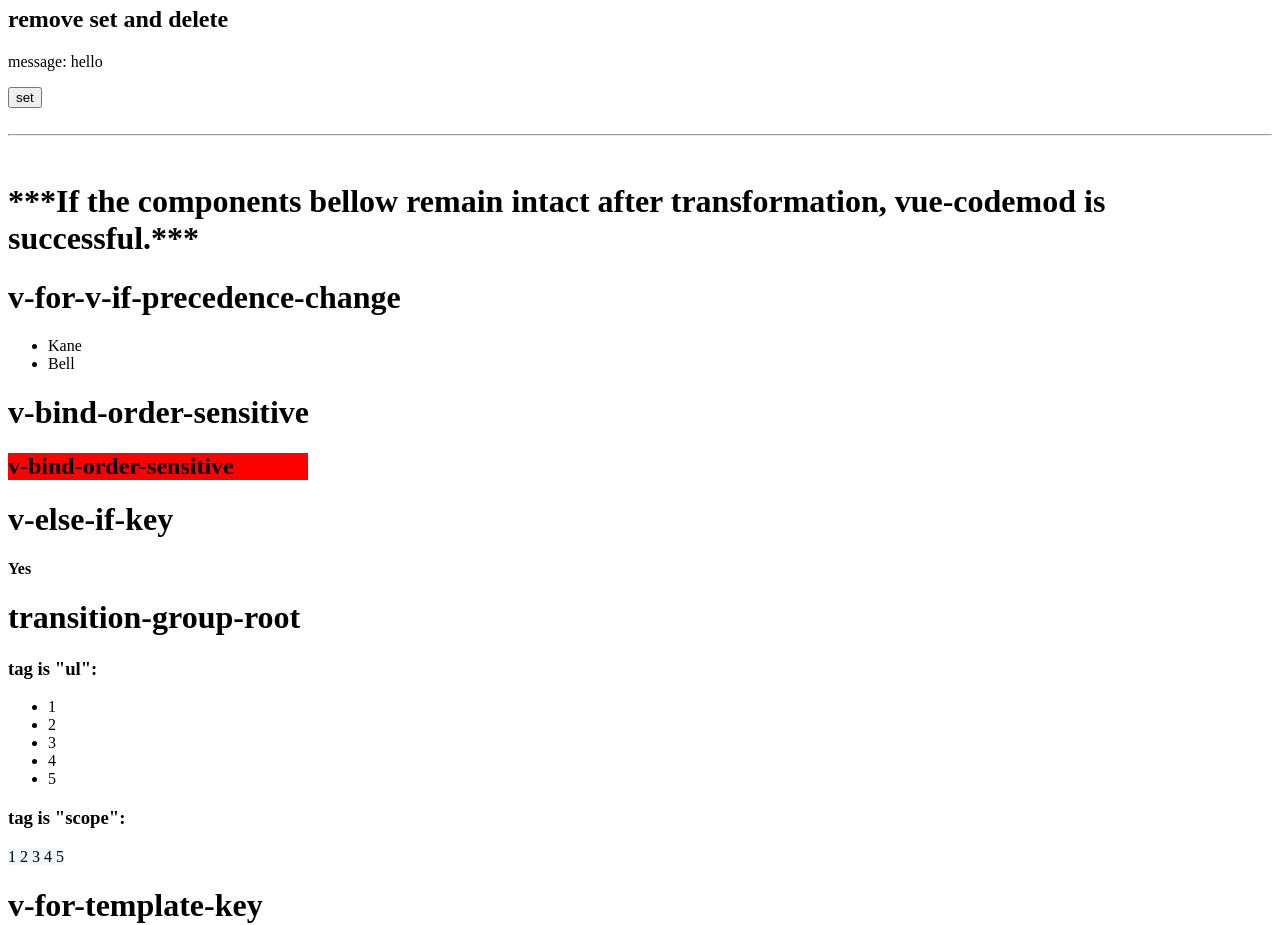
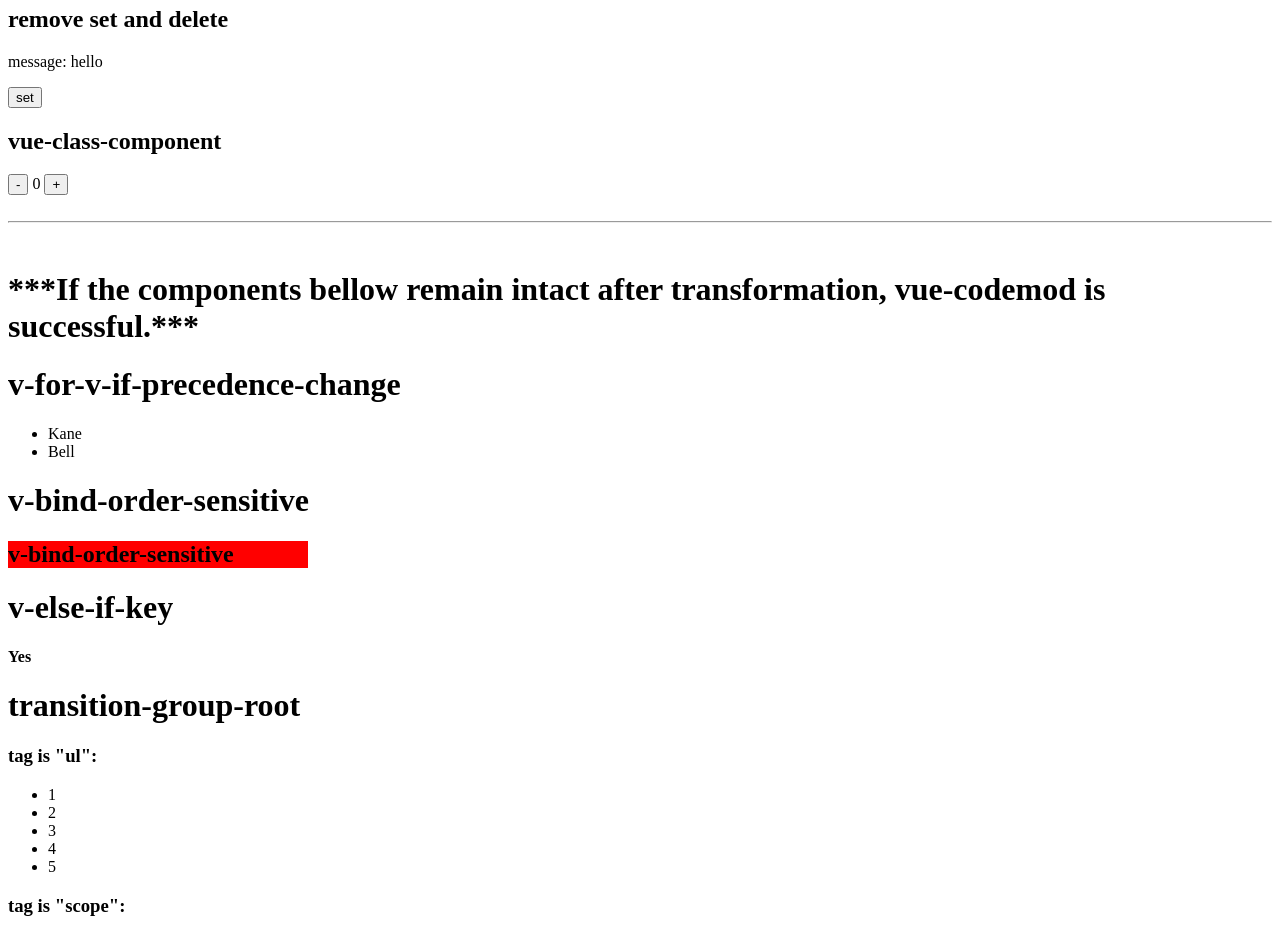
Before and after one commit to 2kjiejie/codemod-demo, a Vue app: page /transformations in a window 1280 px wide. Shown: the part 1020-1945 px from the top of the page. Built offline with nearby package versions, Linux system fonts and the light colour scheme.

Commit message:
vue-class-component

```diff
--- a/package.json
+++ b/package.json
@@ -9,7 +9,8 @@
   "dependencies": {
     "@vue/composition-api": "^1.0.0-rc.12",
     "core-js": "^3.6.5",
-    "vue": "^2.6.11"
+    "vue": "^2.6.11",
+    "vue-class-component": "^7.2.6"
   },
   "devDependencies": {
     "@vue/cli-plugin-babel": "~4.5.0",
--- /dev/null
+++ b/src/components/vue-class-component.vue
@@ -0,0 +1,33 @@
+<template>
+  <div>
+    <h2>vue-class-component</h2>
+    <button v-on:click="decrement">-</button>
+    {{ count }}
+    <button v-on:click="increment">+</button>
+  </div>
+</template>
+
+<script>
+import Vue from 'vue'
+import Component from 'vue-class-component'
+
+// Define the component in class-style
+@Component
+export default class Counter extends Vue {
+  // Class properties will be component data
+  count = 0
+
+  // Methods will be component methods
+  increment() {
+    this.count++
+  }
+
+  decrement() {
+    this.count--
+  }
+}
+</script>
+
+<style scoped>
+
+</style>
--- a/src/views/transformations.vue
+++ b/src/views/transformations.vue
@@ -8,6 +8,9 @@
     <new_directive_api></new_directive_api>
     <remove_contextual_h_from_render></remove_contextual_h_from_render>
     <remove_set_and_delete></remove_set_and_delete>
+
+
+    <vue-class-component></vue-class-component>
   </div>
 </template>
 
@@ -19,9 +22,11 @@ import import_composition_api_from_vue from "@/components/import_composition_api
 import new_directive_api from "@/components/new_directive_api";
 import remove_contextual_h_from_render from "@/components/remove_contextual_h_from_render";
 import remove_set_and_delete from "@/components/remove_set_and_delete";
+import VueClassComponent from "../components/vue-class-component";
 export default {
   name: "transformations",
   components:{
+    VueClassComponent,
     import_composition_api_from_vue,
     add_emit_declaration,
     define_component,
```
Also changed, not shown: 1 other file (tests, documents, lock files or other folders).
